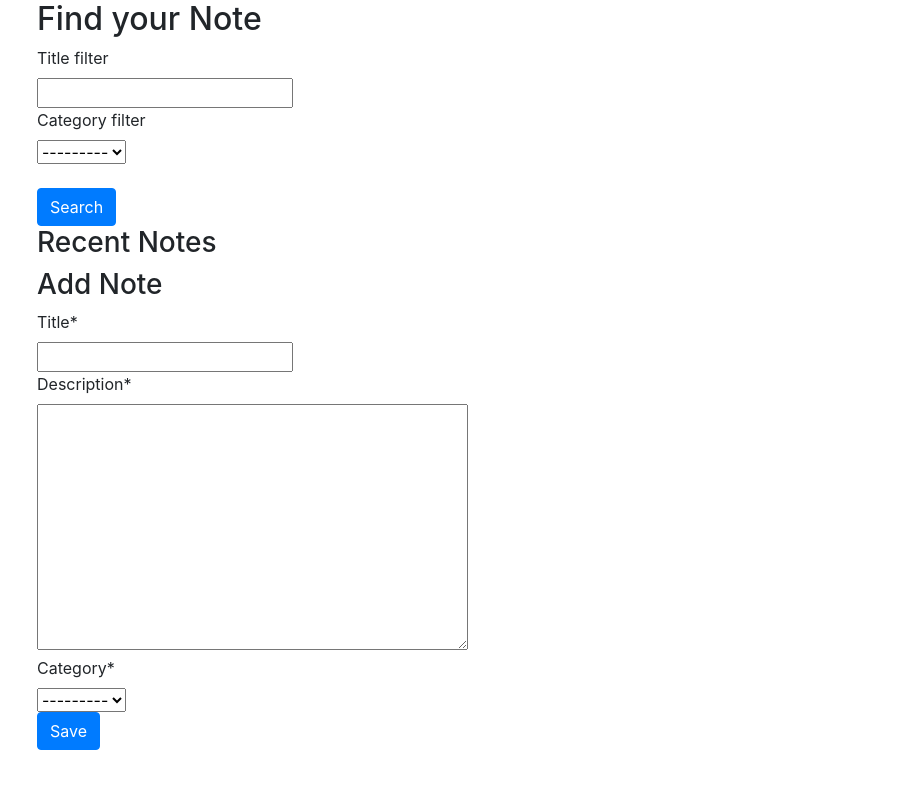
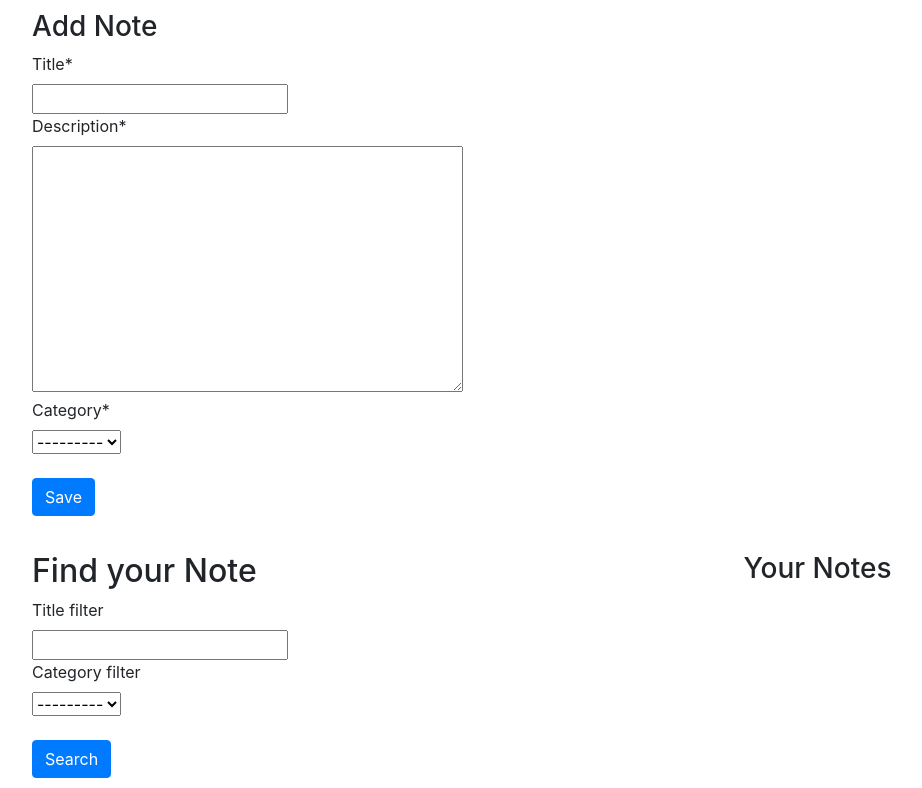
Before and after one commit to KarolinaGrin/Final_project, a Django app: page /note/ in a window 1280 px wide. Shown: the part 56-844 px from the top of the page, without its empty margins (48-970 px from the left). Before the commit the page ends 806 px from the top, so only its background shows below. Run offline with Django 4.2, Linux system fonts and the light colour scheme; the visitor is signed in with stand-in values (Sample User, id 1); data that the repository does not hold is empty; some libraries are stand-ins or nearby versions.

Commit message:
pakoreguotas Nopes App psl. išdėstymas

```diff
--- a/notes/static/css/main.css
+++ b/notes/static/css/main.css
@@ -1,41 +1,23 @@
-
-
-
-
-
-/* div.container{
+.container {
     display: grid;
-    position: relative;
-    align-items: middle;
-    justify-content: space-around;
-} */
-
-
-
-
-
-
-/* .add-model {
-    position: fixed;
-    width: 100%;
-    height: 100vh;
-    top: 0;
-    background-color: brown;
-    display: none;
-}
-
-.form {
-    width: 50%;
-    margin: 50x auto;
-    padding: 30px;
-    background-color: aliceblue;
-}
-
-.notes {
+    grid-template-columns: 2;
+    grid-gap: 20px;
     padding: 10px;
 }
 
-.note {
-    border: 1px grey;
-    padding: 10px;
-} */
+.container3 {
+
+    grid-column: 1/2;
+    grid-row: 1/3;
+}
+
+.container1 {
+
+    grid-column: 1/2;
+    grid-row: 3/3;
+}
+
+.container2 {
+    grid-column: 2/2;
+    grid-row: 3/3;
+}
--- a/notes/templates/notes/note.html
+++ b/notes/templates/notes/note.html
@@ -13,7 +13,7 @@
         </div>
 
         <div class="container2">
-            <h3>Recent Notes</h3>
+            <h3>Your Notes</h3>
             <div class="notes">
                 {% if notes %}
 
@@ -41,6 +41,7 @@
                         {% csrf_token %}
                         {{form | crispy}}
                         <div class="form-group">
+                            <br>
                             <button type="submit" class="btn btn-primary">Save</button>
                         </div>
                     </form>
```
